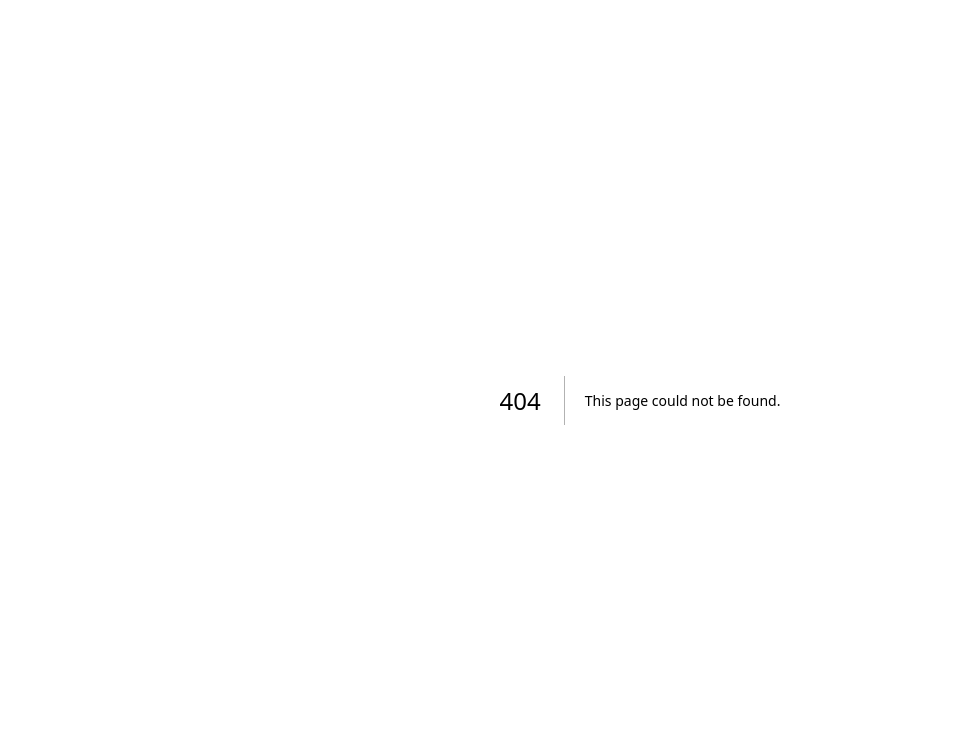
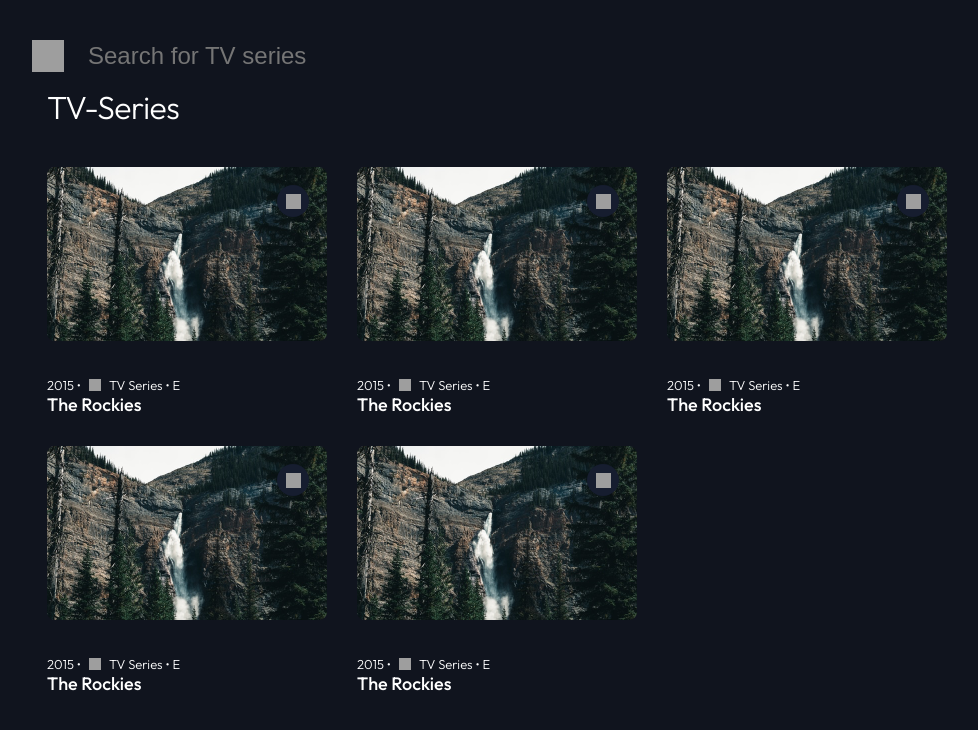
Before and after one commit to nadezzda/Test-project-Netflix, a Next.js app: page /tv-series in a window 1280 px wide. Before the commit this address had no page. Shown: the top 730 px of the page, without its empty margins (0-978 px from the left). Built offline with nearby package versions, Linux system fonts and the light colour scheme; grey boxes are pictures that could not be loaded.

Commit message:
Create TV-series page

```diff
--- a/src/components/singleFilmCard/singleFilmCard.jsx
+++ b/src/components/singleFilmCard/singleFilmCard.jsx
@@ -3,7 +3,7 @@ import Image from "next/image";
 import styles from "./singleFilmCard.module.css";
 
 
-const SingleFilmCard = ({name, year, type, rating, img}) => {
+const SingleFilmCard = ({name, year, type, rating, img, bookmarked}) => {
     return (
         <div className={styles.card}>
             <Image
@@ -14,12 +14,21 @@ const SingleFilmCard = ({name, year, type, rating, img}) => {
                 className={styles.banner}
             />
             <div className={styles.bookmark}>
-                <Image
+                {bookmarked ? (
+                    <Image
                     src="/icons/icon-bookmark-full.svg"
                     alt="bookmark"
                     width={15}
                     height={15}
                 />
+                ) : (
+                    <Image
+                    src="/icons/icon-bookmark-empty.svg"
+                    alt="bookmark"
+                    width={15}
+                    height={15}
+                />
+                )}
             </div>
             <p>{year} •
             {type === "Movie" ? (
--- a/src/pages/index.js
+++ b/src/pages/index.js
@@ -12,7 +12,7 @@ export async function getStaticProps() {
   if (!user) {
     return {
       redirect: {
-        destination: "/bookmarked",
+        destination: "/tv-series",
       },
       props: {},
     };
--- /dev/null
+++ b/src/pages/tv-series.jsx
@@ -0,0 +1,56 @@
+import React from "react";
+import Image from "next/image";
+import SingleFilmCard from "@/components/singleFilmCard/singleFilmCard";
+import styles from "../components/singleFilmCard/singleFilmCard.module.css";
+
+const TVSeries = () => {
+    const tvShow = {
+        name: 'The Rockies',
+        year: 2015,
+        type: 'TV Series',
+        img: '/images/Rectangle2.png',
+        rating: 'E'
+      }
+
+  return (
+    <section className={styles.section}>
+    <form className={styles.form}>
+        <button className={styles.button}>
+          <Image
+            src="/icons/icon-search.svg"
+            alt="search"
+            width={32}
+            height={32}
+          />
+        </button>
+        <input className={styles.input} placeholder="Search for TV series"/>
+    </form>
+    <div>
+      <h1>TV-Series</h1>
+      <div className={styles.content}>
+        <SingleFilmCard name={tvShow.name} year={tvShow.year} type={tvShow.type} rating={tvShow.rating} img={tvShow.img}/>
+        <SingleFilmCard name={tvShow.name} year={tvShow.year} type={tvShow.type} rating={tvShow.rating} img={tvShow.img} bookmarked={true}/>
+        <SingleFilmCard name={tvShow.name} year={tvShow.year} type={tvShow.type} rating={tvShow.rating} img={tvShow.img} bookmarked={true}/>
+        <SingleFilmCard name={tvShow.name} year={tvShow.year} type={tvShow.type} rating={tvShow.rating} img={tvShow.img}/>
+        <SingleFilmCard name={tvShow.name} year={tvShow.year} type={tvShow.type} rating={tvShow.rating} img={tvShow.img} bookmarked={true}/>
+      </div>
+    </div>
+</section>
+
+  );
+};
+
+export default TVSeries;
+
+export async function getStaticProps() {
+  const user = false;
+  if (user) {
+    return {
+      redirect: { destination: "/tv-series" },
+      props: {},
+    };
+  }
+  return {
+    props: {},
+  };
+}
```
Also changed, not shown: src/pages/bookmarked.jsx (+9 -9 lines), src/pages/cabinet.jsx (+13 -0 lines).
